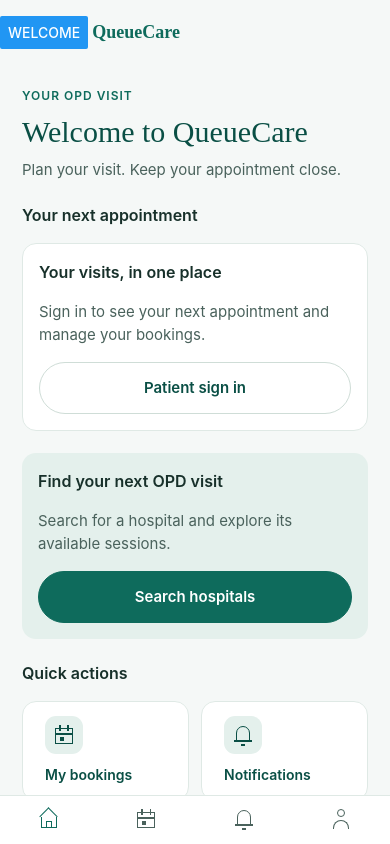
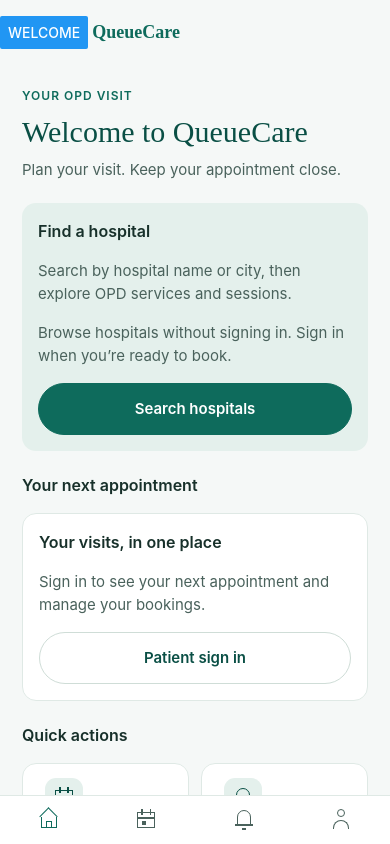
Before and after one commit to Queue-Care/QueueCare, a React Native app in the folder apps/mobile/: screen /Guest in a window 390 px wide. Built offline with nearby package versions, Linux system fonts and the light colour scheme.

Commit message:
feat(home): clarify hospital search entry point

```diff
--- a/apps/mobile/src/screens/PatientHomeScreen.tsx
+++ b/apps/mobile/src/screens/PatientHomeScreen.tsx
@@ -57,6 +57,26 @@ export function PatientHomeScreen({
             Plan your visit. Keep your appointment close.
           </Text>
         </View>
+        <View style={styles.searchCard}>
+          <Text accessibilityRole="header" style={styles.heading}>
+            Find a hospital
+          </Text>
+          <Text style={styles.description}>
+            Search by hospital name or city, then explore OPD services and
+            sessions.
+          </Text>
+          {guest && (
+            <Text style={styles.description}>
+              Browse hospitals without signing in. Sign in when you’re ready to
+              book.
+            </Text>
+          )}
+          <ActionButton
+            label="Search hospitals"
+            accessibilityHint="Opens hospital search with name and city filters"
+            onPress={onSearch}
+          />
+        </View>
         <View style={styles.section}>
           <Text accessibilityRole="header" style={styles.heading}>
             Your next appointment
@@ -97,7 +117,7 @@ export function PatientHomeScreen({
                 We couldn’t load your appointment
               </StatusText>
               <Text style={styles.description}>
-                Please try again. You can still explore hospitals below.
+                Please try again. Hospital search is still available.
               </Text>
               <ActionButton
                 label="Try again"
@@ -120,16 +140,6 @@ export function PatientHomeScreen({
               </Text>
             </View>
           )}
-        </View>
-        <View style={styles.searchCard}>
-          <Text accessibilityRole="header" style={styles.heading}>
-            Find your next OPD visit
-          </Text>
-          <Text style={styles.description}>
-            Search for a hospital and explore its available sessions.
-          </Text>
-          <ActionButton label="Search hospitals" onPress={onSearch} />
-        </View>
           {!guest && state.status !== 'loading' && (
             <ActionButton
               label="Refresh appointment"
@@ -137,6 +147,7 @@ export function PatientHomeScreen({
               onPress={reload}
             />
           )}
+        </View>
         <View style={styles.section}>
           <Text accessibilityRole="header" style={styles.heading}>
             Quick actions
```
Lines whose indentation alone changed are shown as unchanged.
